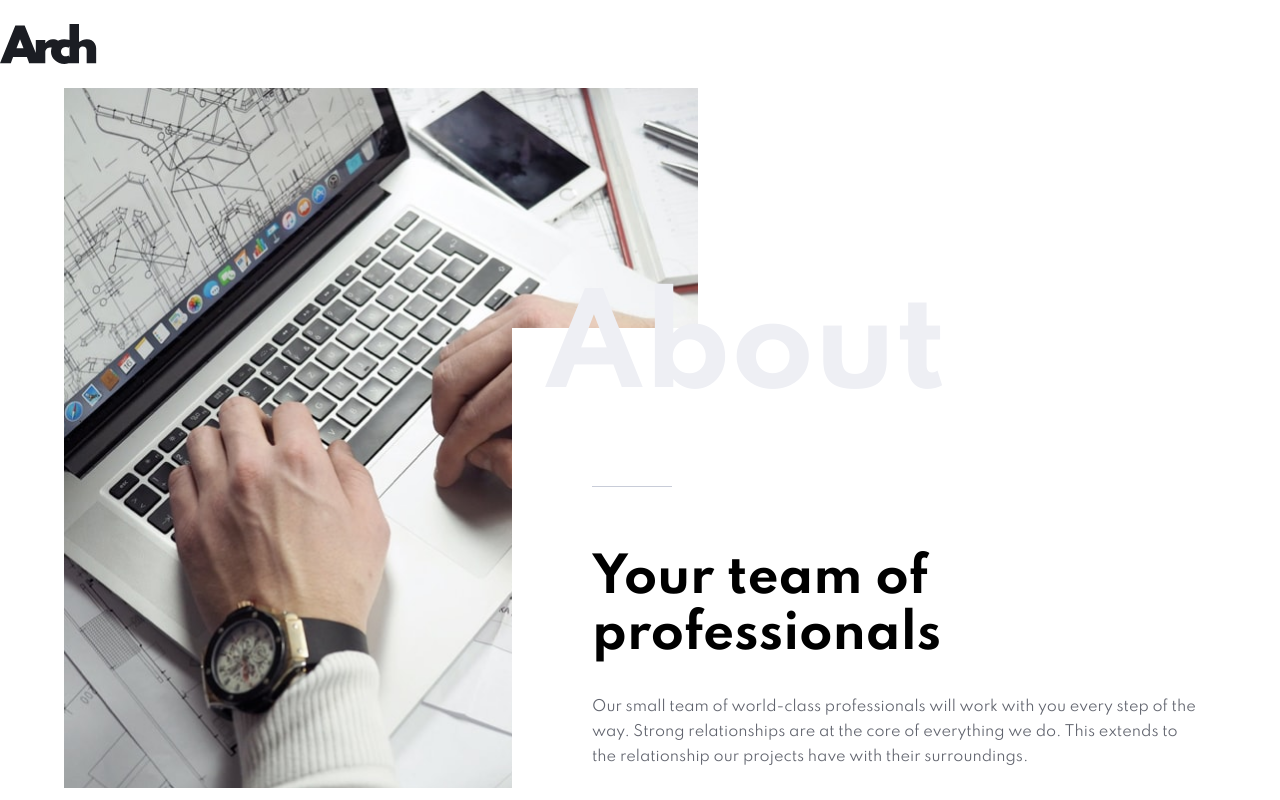
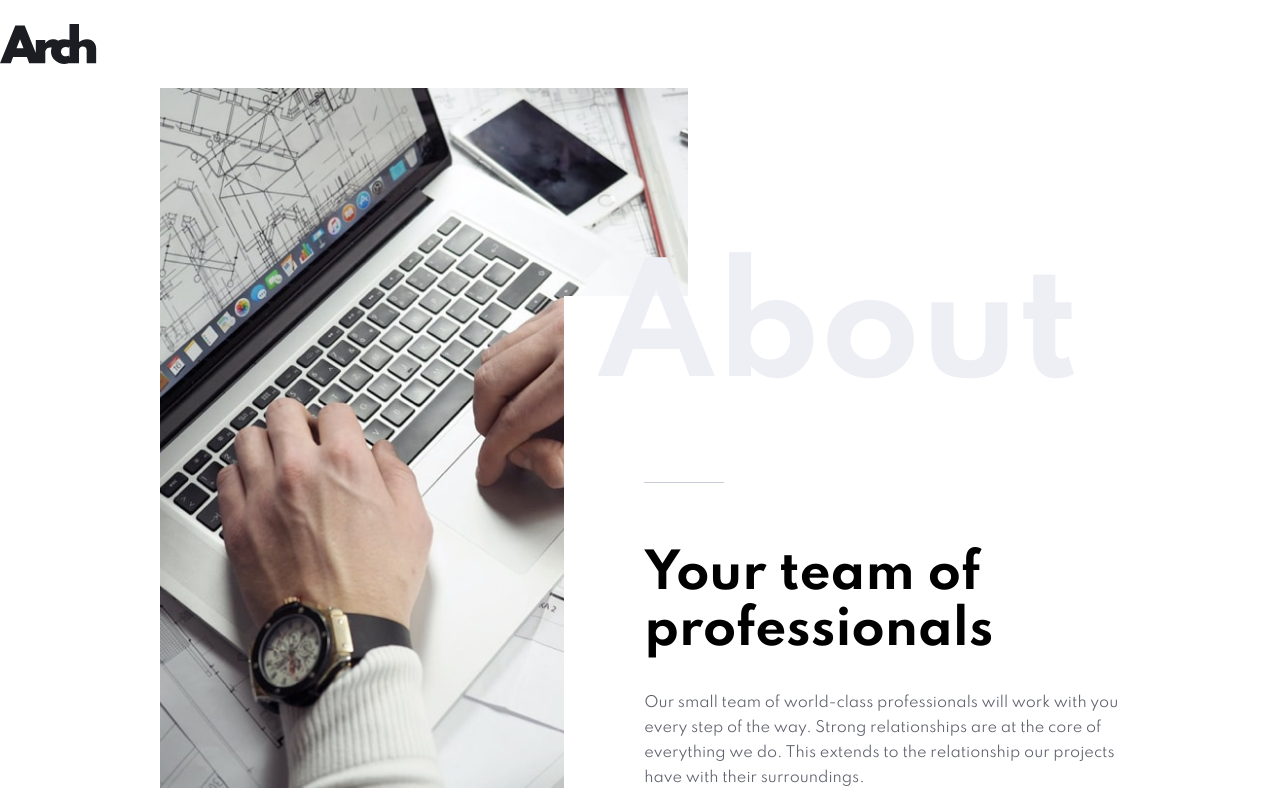
Before and after one commit to toriola998/Arch-studio, a Vue app: page /about-us in a window 1280 px wide. Shown: the top 800 px of the page. Built offline with nearby package versions, Linux system fonts and the light colour scheme.

Commit message:
added media query (big laptop) to details.vue

```diff
--- a/src/components/Details.vue
+++ b/src/components/Details.vue
@@ -99,7 +99,7 @@ export default {
             display: none;
         }
 
-         .details-container {
+        .details-container {
             padding: 0 4rem;
         }
 
@@ -147,4 +147,22 @@ export default {
             font-size: 7.5rem;
         }
     }
+
+    @media screen and (min-width: 1200px) {
+        .details-container {
+            padding: 0 10rem;
+        }
+
+        .page-details {
+            padding: 0 5rem;
+            top: 13rem;
+            height: 31rem;
+            width: 51%;
+            right: 63px;
+        }
+
+        .large-heading {
+            font-size: 9rem;
+        }
+    }
 </style>
```
